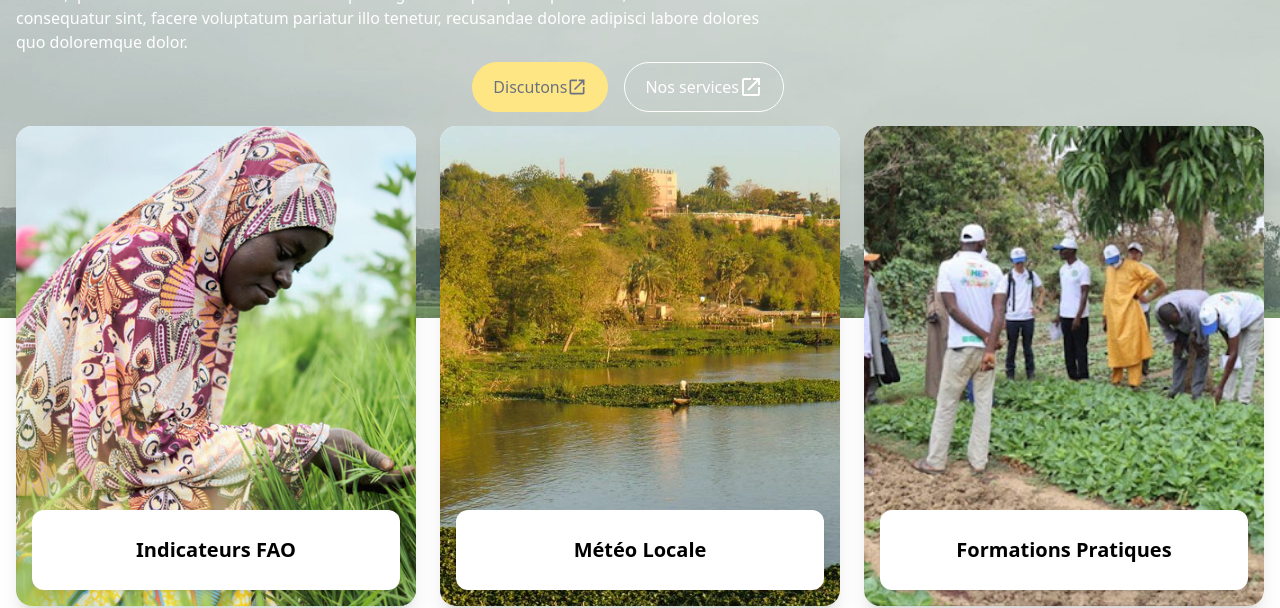
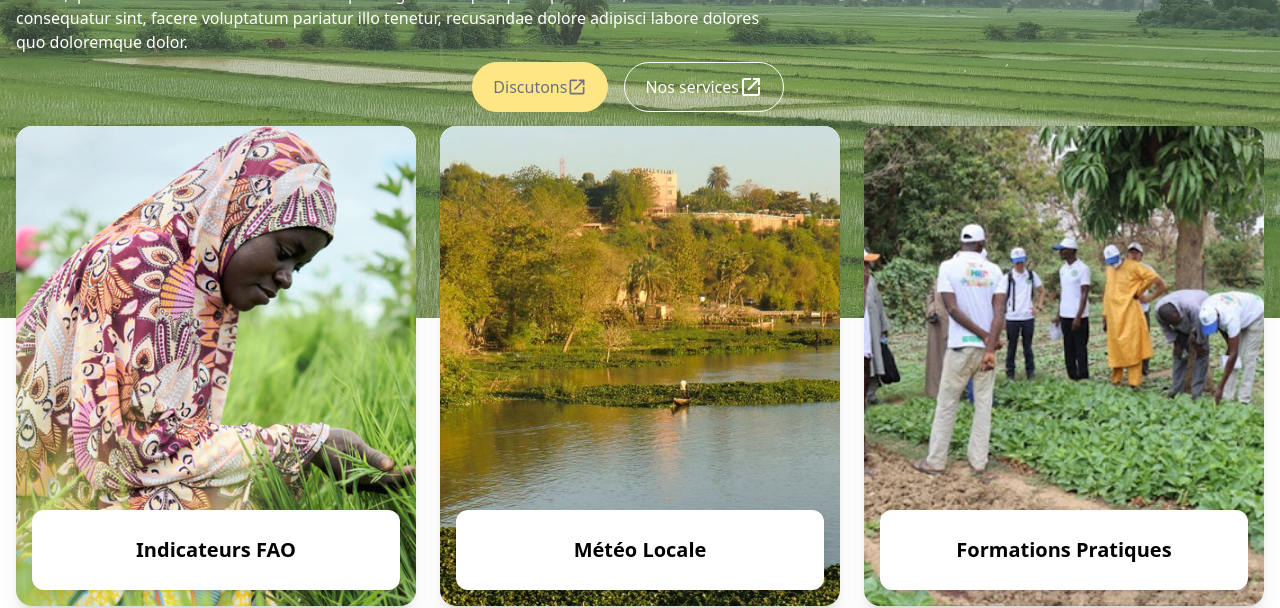
Before and after one commit to abbas001900/agritech_app, a website: page index.html in a window 1280 px wide. Shown: the part 410-1018 px from the top of the page. Drawn offline with nearby package versions, Linux system fonts and the light colour scheme; files whose address does not match are found by name.

Commit message:
Finalisation

```diff
--- a/index.html
+++ b/index.html
@@ -187,7 +187,8 @@
     <main class="min-h-screen">
         <!-- Section contenant le hero et les informations de bienvenue -->
         <section
-            class="flex flex-col gap-10 bg-[url(Agritech_App_Ressources/Home.jpg)] bg-green-400 h-[calc(100vh-30vh)] p-4 relative">
+            class="flex flex-col gap-10 bg-green-400 h-[calc(100vh-30vh)] p-4 relative bg-cover bg-center"
+            style="background-image: url('./Agritech_App_Ressources/Home.jpg');">
             <div class="absolute inset-0 bg-green-100/20"></div>
             <div class="relative z-10 max-w-3xl w-full pt-[20vh] flex flex-col gap-2 text-white">
                 <h1 class="text-4xl font-bold">Agricultural and Organic</h1>
@@ -256,7 +257,7 @@
 
                     <div class="group rounded-2xl overflow-hidden bg-white shadow-xl transition-all duration-300 hover:shadow-2xl flex flex-col lg:block lg:relative lg:min-h-[480px]">
 
-                        <img src="Agritech_App_Ressources/Météo_Landing.jpg" alt="Agriculteur"
+                        <img src="./Agritech_App_Ressources/Meteo_Landing.jpg" alt="Agriculteur"
                             class="h-64 w-full object-cover hidden lg:block lg:absolute lg:inset-0 lg:h-full lg:transition-transform lg:duration-500 lg:group-hover:scale-110 lg:group-hover:rotate-2">
 
                         <div class="group p-3 flex flex-col items-center text-center relative z-10 bg-white lg:min-h-20 lg:justify-center lg:absolute lg:bottom-4 lg:left-4 lg:right-4 lg:rounded-xl lg:shadow-lg lg:transition-all lg:duration-300">
```
Also changed, not shown: Agritech_App_Ressources/Meteo_Landing.jpg (renamed from Agritech_App_Ressources/Météo_Landing.jpg), src/output.css.
